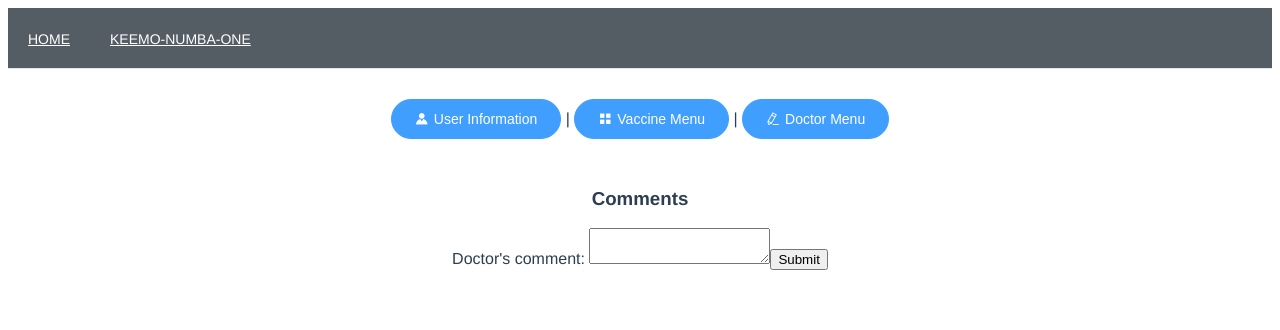
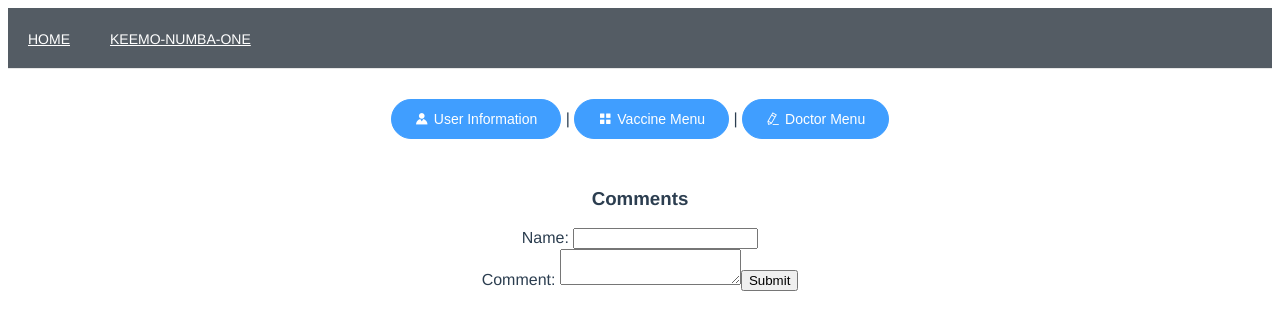
Before and after one commit to TarKz06/SE331-2021-Project, a Vue app: page /details/1/doctorComment in a window 1280 px wide. Shown: the top 330 px of the page. Built offline with nearby package versions, Linux system fonts and the light colour scheme; data requests are answered from the project's data file.

Commit message:
Add name tag to add name of doctor
add name input and list the name to web

```diff
--- a/src/components/commentForm.vue
+++ b/src/components/commentForm.vue
@@ -1,6 +1,9 @@
 <template>
   <form class="review-form" @submit.prevent="onSubmit">
-    <label for="comment">Doctor's comment: </label>
+    <label for="name">Name: </label>
+    <input id="name" v-model="name">
+    <br>
+    <label for="comment">Comment: </label>
     <textarea id="comment" v-model="comment"></textarea>
     <input class="button" type="submit" value="Submit" />
   </form>
@@ -10,20 +13,23 @@
 export default {
   data() {
     return {
-      comment: ''
+      comment: '',
+      name: ''
     }
   },
   methods: {
     onSubmit() {
-      if (this.comment === '') {
+      if (this.comment === ''||this.name === '') {
         alert('Comment is incomplete. Please fill out every field.')
         return
       }
       let productReview = {
-        comment: this.comment
+        comment: this.comment,
+        name: this.name
       }
       this.$emit('submitted', productReview)
       this.comment = ''
+      this.name = ''
     }
   }
 }
--- a/src/components/commentList.vue
+++ b/src/components/commentList.vue
@@ -2,8 +2,10 @@
   <div class="review-container">
     <ul>
       <li v-for="(comment, index) in comments" :key="index">
-        "{{ comment.comment }}"
-        <br />
+        Name: {{comment.name}}
+        <br>
+        Discription: "{{ comment.comment }}"
+        <br>
       </li>
     </ul>
   </div>
```
